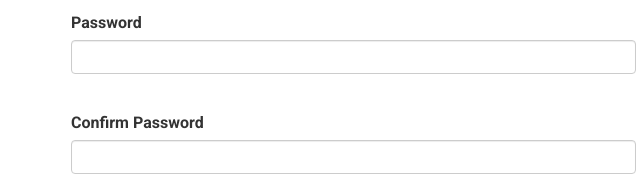
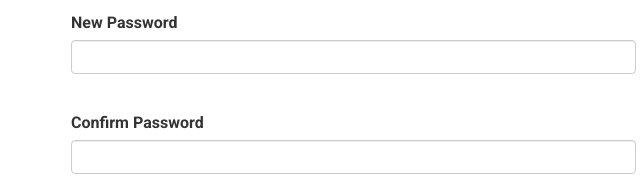
Before and after one commit to avneeta/task6, a plain HTML site: page profile.html in a window 1280 px wide. Both pictures are taken after a click on the link "Security Setting". Shown: the part 488-665 px from the top of the page, 9-649 px from the left. Drawn offline with Linux system fonts and the light colour scheme.

Commit message:
Final commit

```diff
--- a/profile.html
+++ b/profile.html
@@ -255,7 +255,7 @@ Smartphone Compatible web template, free webdesigns for Nokia, Samsung, LG, Sony
 							<input type="text" class="form-control " id="username" value="Michael" style="width:50%;">
 						</div>
 						<div class="form-group">
-							<label for="psw">Password</label><br>
+							<label for="psw">New Password</label><br>
 							<input type="password" class="form-control " id="password" value="" style="width:50%;">
 						</div><br>
 						<div class="form-group">
```
